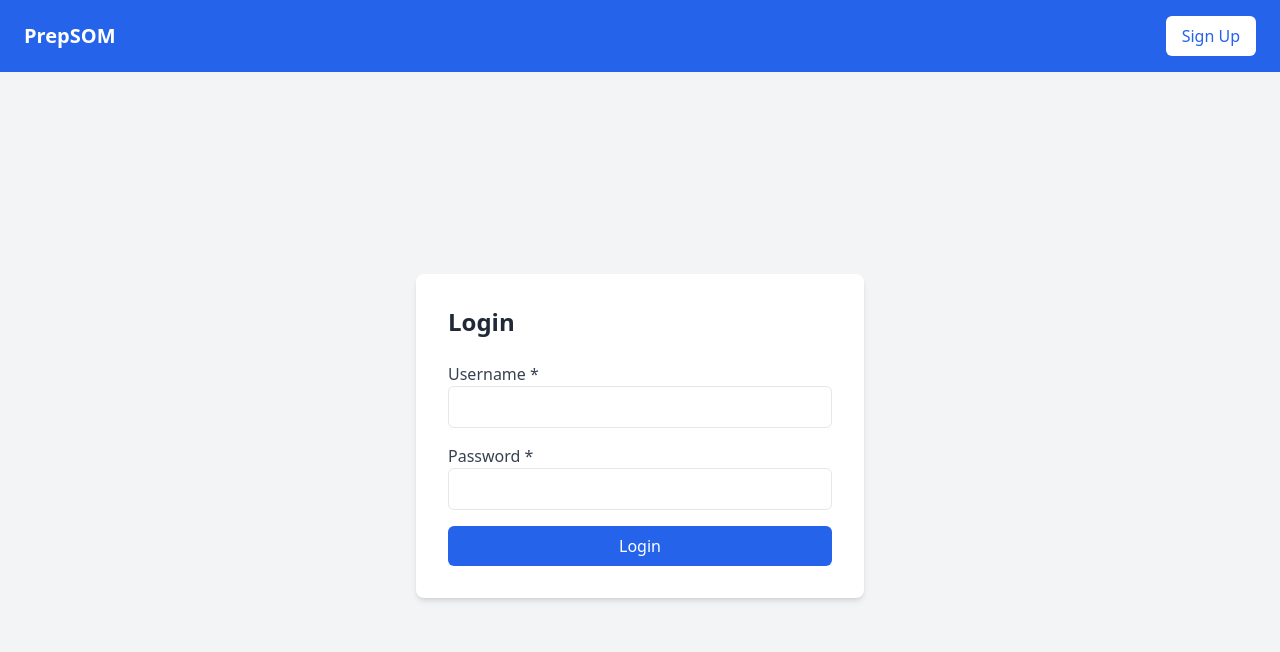
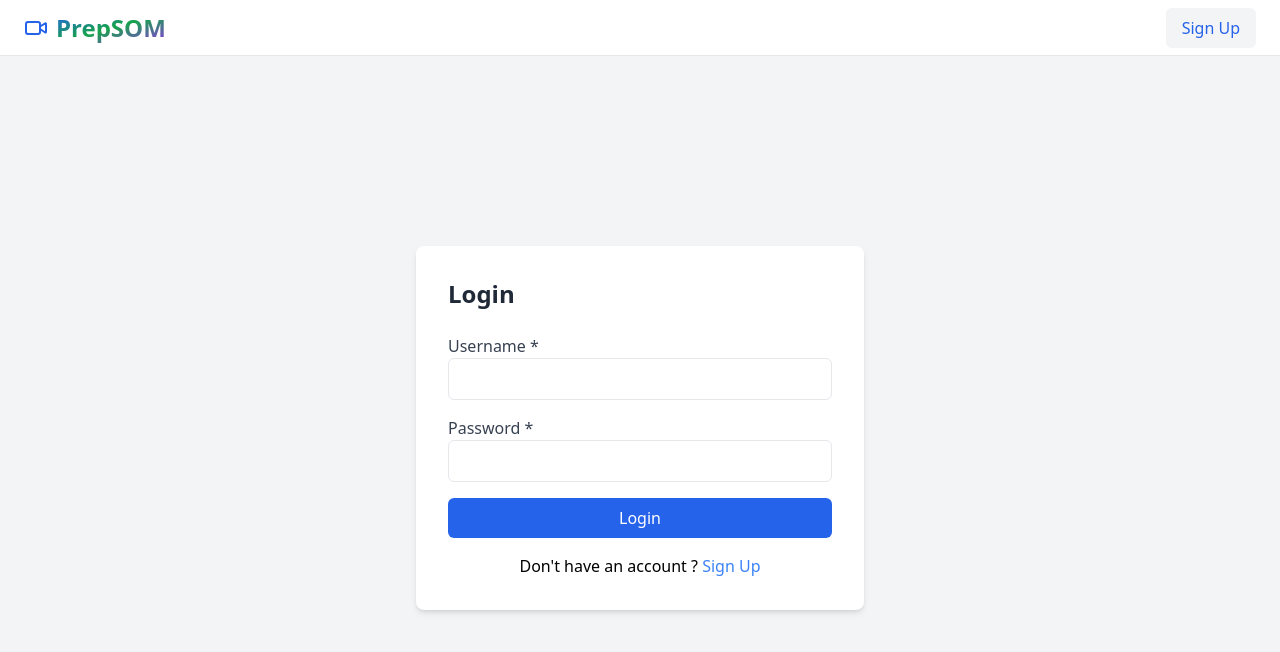
Before and after one commit to shubh-37/udaan-frontend, a React (Vite) app: page /login in a window 1280 px wide. Shown: the top 652 px of the page. Built offline with nearby package versions, Linux system fonts and the light colour scheme.

Commit message:
updated the header and extra route link

```diff
--- a/src/pages/Login.jsx
+++ b/src/pages/Login.jsx
@@ -2,6 +2,7 @@ import { useContext, useState } from 'react';
 import { Link, useNavigate } from 'react-router-dom';
 import { authContext } from '../context/AuthContextProvider';
 import Loader from '../shared/Loader';
+import { Video } from 'lucide-react';
 
 const LoginForm = () => {
   const { loginUser } = useContext(authContext);
@@ -34,9 +35,15 @@ const LoginForm = () => {
   return (
     <div className="min-h-screen bg-gray-100 flex flex-col">
       {isLoading && <Loader text={'Signing Up...'} />}
-      <header className="bg-blue-600 text-white py-4 px-6 flex justify-between items-center">
-        <h1 className="text-xl font-bold">PrepSOM</h1>
-        <Link to="/sign-up" className="bg-white text-blue-600 px-4 py-2 rounded-md font-medium hover:bg-gray-200">
+
+      <header className="px-4 lg:px-6 h-14 flex items-center border-b justify-between bg-white">
+        <Link className="flex items-center justify-center" to="/">
+          <Video className="h-6 w-6 text-blue-600" />
+          <span className="ml-2 text-2xl font-bold bg-gradient-to-br from-blue-600 via-green-600 to-purple-600 text-transparent bg-clip-text">
+            PrepSOM
+          </span>
+        </Link>
+        <Link to="/sign-up" className="bg-gray-100 text-blue-600 px-4 py-2 rounded-md font-medium hover:bg-gray-200">
           Sign Up
         </Link>
       </header>
@@ -69,6 +76,12 @@ const LoginForm = () => {
           <button type="submit" className="w-full bg-blue-600 text-white py-2 rounded-md hover:bg-blue-700">
             Login
           </button>
+          <h5 className="text-center mt-4">
+            Don't have an account ?{' '}
+            <Link className="text-blue-500" to="/sign-up">
+              Sign Up
+            </Link>
+          </h5>
         </form>
       </div>
     </div>
--- a/src/pages/Signup.jsx
+++ b/src/pages/Signup.jsx
@@ -2,6 +2,7 @@ import { useContext, useState } from 'react';
 import { Link, useNavigate } from 'react-router-dom';
 import { authContext } from '../context/AuthContextProvider';
 import Loader from '../shared/Loader';
+import { Video } from 'lucide-react';
 
 const SignupForm = () => {
   const { signUpUser } = useContext(authContext);
@@ -57,9 +58,14 @@ const SignupForm = () => {
   return (
     <div className="min-h-screen bg-gray-100">
       {isLoading && <Loader text={'Signing Up...'} />}
-      <header className="bg-blue-600 text-white py-4 px-6 flex justify-between items-center">
-        <h1 className="text-xl font-bold">PrepSOM</h1>
-        <Link className="bg-white text-blue-600 px-4 py-2 rounded-md font-medium hover:bg-gray-200" to="/login">
+      <header className="px-4 lg:px-6 h-14 flex items-center border-b justify-between bg-white">
+        <Link className="flex items-center justify-center" to="/">
+          <Video className="h-6 w-6 text-blue-600" />
+          <span className="ml-2 text-2xl font-bold bg-gradient-to-br from-blue-600 via-green-600 to-purple-600 text-transparent bg-clip-text">
+            PrepSOM
+          </span>
+        </Link>
+        <Link to="/login" className="bg-gray-100 text-blue-600 px-4 py-2 rounded-md font-medium hover:bg-gray-200">
           Login
         </Link>
       </header>
@@ -168,6 +174,12 @@ const SignupForm = () => {
           <button type="submit" className="w-full bg-blue-600 text-white py-2 rounded-md hover:bg-blue-700">
             Sign Up
           </button>
+          <h5 className="text-center mt-4">
+            Already have an account ?{' '}
+            <Link className="text-blue-500" to="/login">
+              Login
+            </Link>
+          </h5>
         </form>
       </div>
     </div>
```
